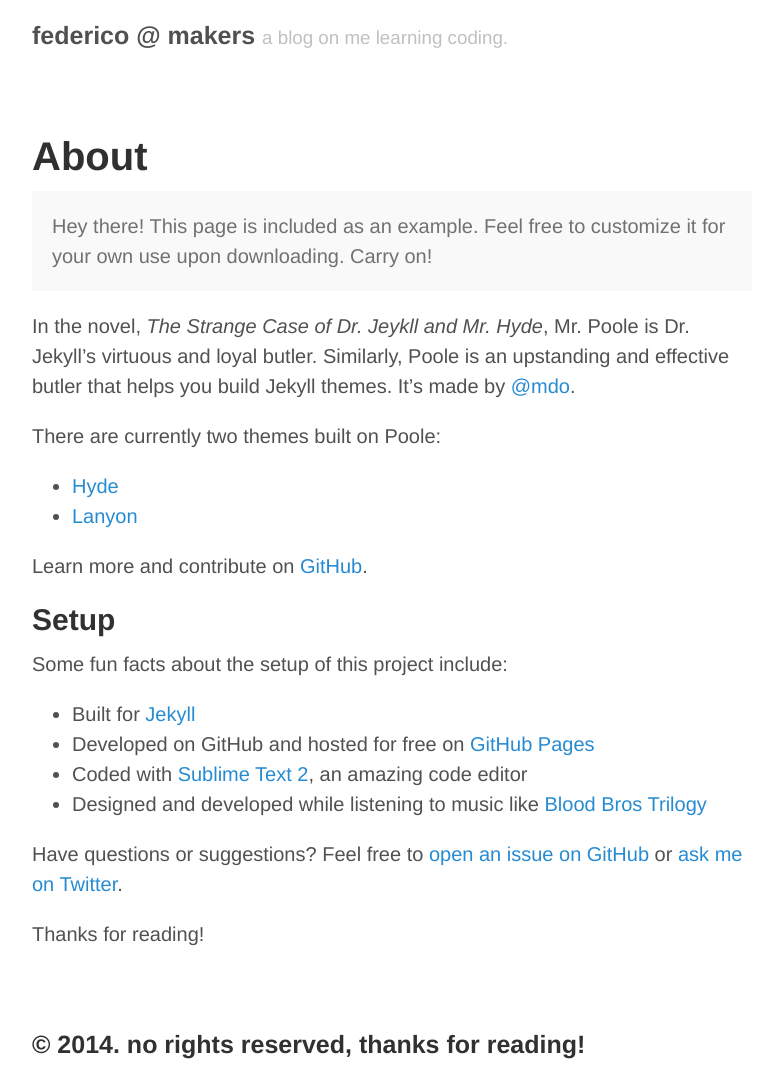
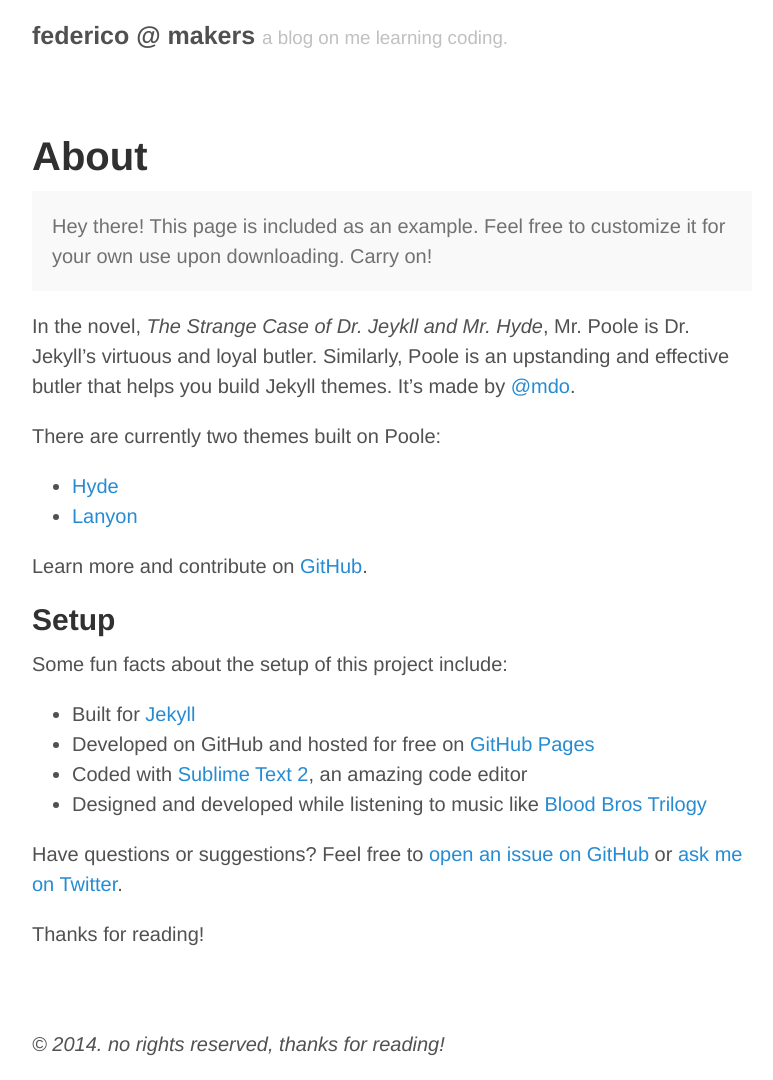
Before and after one commit to federicomaffei/federicomaffei.github.io, a Jekyll site: the page built from about.md, in a window 1280 px wide. Shown: the whole page, without its empty margins (248-1021 px from the left). Built offline with Jekyll 4.4.1, drawn with Linux system fonts in a browser that asks for light colours; Markdown is read by kramdown in place of the engine named in the settings.

Commit message:
changed footer styling

```diff
--- a/_layouts/default.html
+++ b/_layouts/default.html
@@ -16,11 +16,11 @@
     {{ content }}
 
     <div class="footer">
-      <h3>
+      <em>
         <p>
           &copy; {{ site.time | date: '%Y' }}. no rights reserved, thanks for reading!
         </p>
-      </h3>
+      </em>
     </div>
   </div>
 
```
